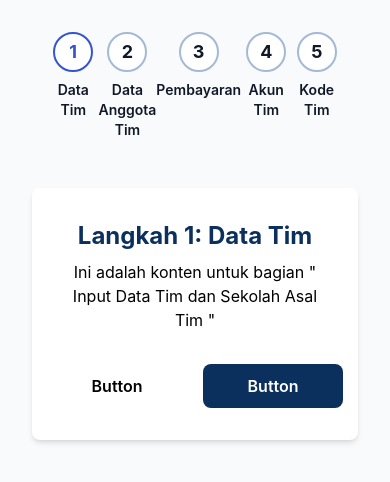
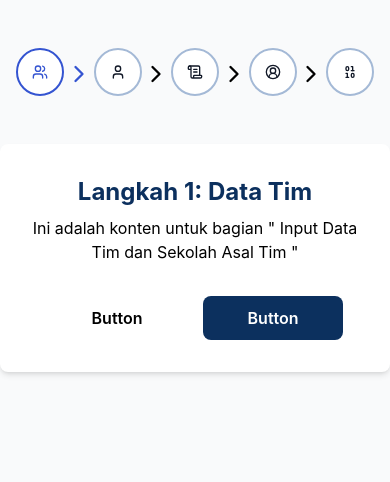
Before and after one commit to bramatama/simbaris-fe, a React (Vite) app: page /register in a window 390 px wide. Shown: the top 482 px of the page. Built offline with nearby package versions, Linux system fonts and the light colour scheme.

Commit message:
fix: StepsComponent

```diff
--- a/src/components/StepsIndicator.jsx
+++ b/src/components/StepsIndicator.jsx
@@ -1,4 +1,5 @@
 import React from 'react';
+import { ChevronRight } from 'lucide-react'; // Impor ikon chevron
 
 const StepsIndicator = ({ steps = [], currentStep = 1 }) => {
     const progressWidth =
@@ -7,26 +8,26 @@ const StepsIndicator = ({ steps = [], currentStep = 1 }) => {
     return (
         <div className="w-full px-4 md:px-6 lg:px-8">
             <div className="flex items-center justify-center w-full">
-                <div className="relative flex justify-between items-center w-full">
-                    {/* --- Garis Latar Belakang (Layer Bawah) --- */}
-                    {/* Container garis disesuaikan agar pas di antara pusat node pertama dan terakhir */}
-                    <div className="absolute top-5 md:top-6 left-16 w-[calc(100%-8rem)] h-1 transform -translate-y-1/2">
-                        {/* Garis abu-abu (selalu 100% lebar) */}
+                <div className="relative flex justify-between items-start w-full">
+                    {/* --- Garis Latar Belakang (Hanya untuk Desktop) --- */}
+                    <div className="absolute top-6 hidden md:block left-16 w-[calc(100%-8rem)] h-1 transform -translate-y-1/2">
+                        {/* Garis abu-abu */}
                         <div className="w-full h-full bg-simbaris-neutral-300 rounded-full"></div>
-                        {/* Garis biru (lebar dinamis sesuai progres) */}
+                        {/* Garis biru progres */}
                         <div
                             className="absolute top-0 left-0 h-full bg-simbaris-primary rounded-full transition-all duration-500 ease-in-out"
                             style={{ width: `${progressWidth}%` }}
                         ></div>
                     </div>
-                    <div className="flex w-full justify-between">
+
+                    {/* --- Kontainer Node dan Chevron --- */}
+                    <div className="flex w-full items-start justify-center md:justify-between">
                         {steps.map((step, index) => {
                             const stepNumber = index + 1;
                             const isCompleted = stepNumber < currentStep;
                             const isActive = stepNumber === currentStep;
                             const isUpcoming = stepNumber > currentStep;
 
-                            // Menentukan class untuk lingkaran step
                             const circleClasses = () => {
                                 if (isActive) {
                                     return 'bg-white border-2 border-simbaris-secondary text-simbaris-secondary';
@@ -38,27 +39,52 @@ const StepsIndicator = ({ steps = [], currentStep = 1 }) => {
                             };
 
                             return (
+                                <>
+                                    {/* Node (Ikon/Nomor dan Teks) */}
+                                    <div className="relative z-10 flex flex-col items-center text-center w-auto md:w-32">
+                                        {/* Lingkaran Node untuk Desktop */}
                                         <div
-                                    key={step.title}
-                                    className="relative z-10 flex flex-col items-center text-center w-32"
-                                >
-                                    {/* Lingkaran Node */}
-                                    <div
-                                        className={`w-10 h-10 md:w-12 md:h-12 flex items-center justify-center rounded-full font-bold text-lg transition-all duration-300 ${circleClasses()}`}
+                                            className={`hidden md:flex w-12 h-12 items-center justify-center rounded-full font-bold text-lg transition-all duration-300 ${circleClasses()}`}
                                         >
                                             {stepNumber}
                                         </div>
 
+                                        {/* Lingkaran Node untuk Mobile (menggunakan ikon) */}
+                                        {step.icon && (
+                                            <div
+                                                className={`flex md:hidden w-12 h-12 items-center justify-center rounded-full transition-all duration-300 ${circleClasses()}`}
+                                            >
+                                                {step.icon}
+                                            </div>
+                                        )}
+
                                         {/* Teks di bawah Node */}
-                                    <div className={`mt-2 text-simbaris-text`}>
-                                        <p className="text-sm sm:text-xs font-semibold">
+                                        <div
+                                            className={`mt-2 text-simbaris-text`}
+                                        >
+                                            <p className="hidden md:block md:text-sm font-semibold">
                                                 {step.title}
                                             </p>
-                                        <p className="hidden sm:block text-xs mt-1">
+                                            <p className="hidden md:block md:text-xs mt-1">
                                                 {step.description}
                                             </p>
                                         </div>
                                     </div>
+
+                                    {/* --- Chevron Separator (Hanya untuk Mobile) --- */}
+                                    {index < steps.length - 1 && (
+                                        <div className="flex-1 flex items-center justify-center pt-3 md:hidden">
+                                            <ChevronRight
+                                                className={
+                                                    isCompleted || isActive
+                                                        ? 'text-simbaris-secondary'
+                                                        : 'text-simbaris-neutral-300'
+                                                }
+                                                size={28}
+                                            />
+                                        </div>
+                                    )}
+                                </>
                             );
                         })}
                     </div>
--- a/src/pages/LandingPage.jsx
+++ b/src/pages/LandingPage.jsx
@@ -1,7 +1,13 @@
 import React from 'react';
+import { useNavigate } from 'react-router-dom';
 import Button from '../components/Button';
 
 const LandingPage = () => {
+    const navigate = useNavigate();
+
+    const handleRegisterClick = () => {
+        navigate('/register');
+    }
     return (
         <div className="relative min-h-screen flex items-center justify-start text-black overflow-hidden">
             {/* Background Image (tetap di paling bawah) */}
@@ -14,7 +20,7 @@ const LandingPage = () => {
 
             <div className="absolute inset-0 bg-black opacity-5"></div>
 
-            <div className="relative z-10 w-full max-w-7xl mx-auto px-8 sm:px-12 md:pl-16 lg:pl-24">
+            <div className="relative z-10 w-full mx-auto px-8 md:px-24 lg:px-48">
                 <div className="max-w-2xl">
                     {/* Logo SIMBARIS */}
                     <img
@@ -51,6 +57,7 @@ const LandingPage = () => {
                             size="long"
                             round="half"
                             color="primary"
+                            onClick={handleRegisterClick}
                         ></Button>
                         <Button
                             text="Login"
--- a/src/pages/RegistrationPage.jsx
+++ b/src/pages/RegistrationPage.jsx
@@ -1,6 +1,7 @@
 import React, { useState } from 'react';
 import Button from '../components/Button'; // Menggunakan komponen Button yang sudah ada
 import StepsIndicator from '../components/StepsIndicator';
+import { Users, User, ScrollText, CircleUserRound, Binary} from 'lucide-react';
 
 const RegistrationPage = () => {
     // Daftar langkah-langkah proses
@@ -8,22 +9,27 @@ const RegistrationPage = () => {
         {
             title: 'Data Tim',
             description: 'Input Data Tim dan Sekolah Asal Tim',
+            icon: <Users className='w-4 h-4'/>,
         },
         {
             title: 'Data Anggota Tim',
             description: 'Input Data Masing-Masing Anggota Tim',
+            icon: <User className='w-4 h-4' />,
         },
         {
             title: 'Pembayaran',
             description: 'Metode Pembayaran dan Bukti Pembayaran',
+            icon: <ScrollText className='w-4 h-4' />,
         },
         {
             title: 'Akun Tim',
             description: 'Pembuatan Akun Tim',
+            icon: <CircleUserRound className='w-4 h-4' />,
         },
         {
             title: 'Kode Tim',
             description: 'Menerima Kode Tim untuk Proses Login',
+            icon: <Binary className='w-4 h-4' />,
         },
     ];
 
@@ -43,8 +49,8 @@ const RegistrationPage = () => {
     };
 
     return (
-        <div className="bg-gray-50 min-h-screen p-8 flex flex-col items-center">
-            <div className="w-full max-w-6xl mb-12">
+        <div className="bg-gray-50 min-h-screen py-12 flex flex-col gap-10 items-center">
+            <div className="w-full max-w-6xl ">
                 <StepsIndicator
                     steps={registrationSteps}
                     currentStep={currentStep}
```
Lines whose indentation alone changed are shown as unchanged.
